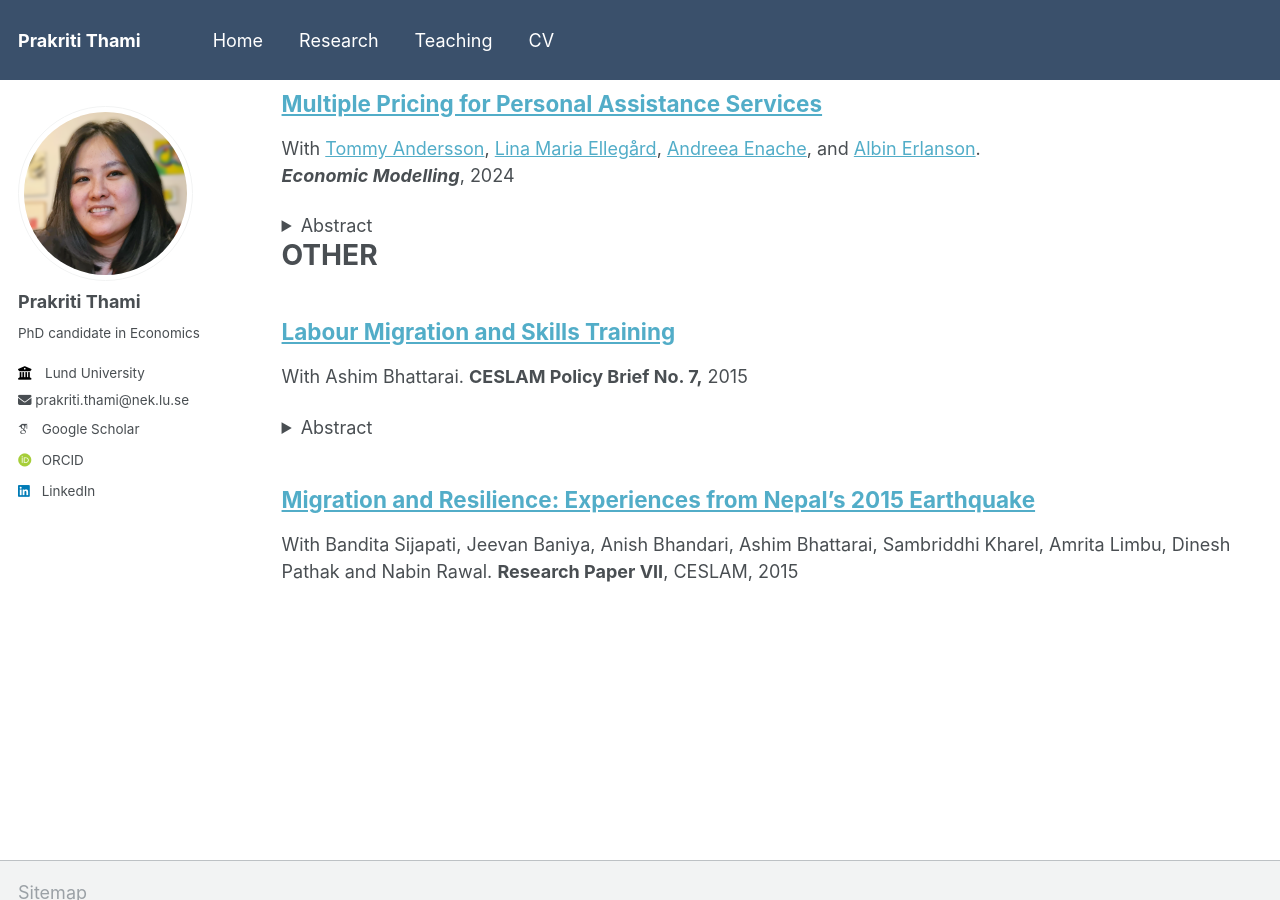
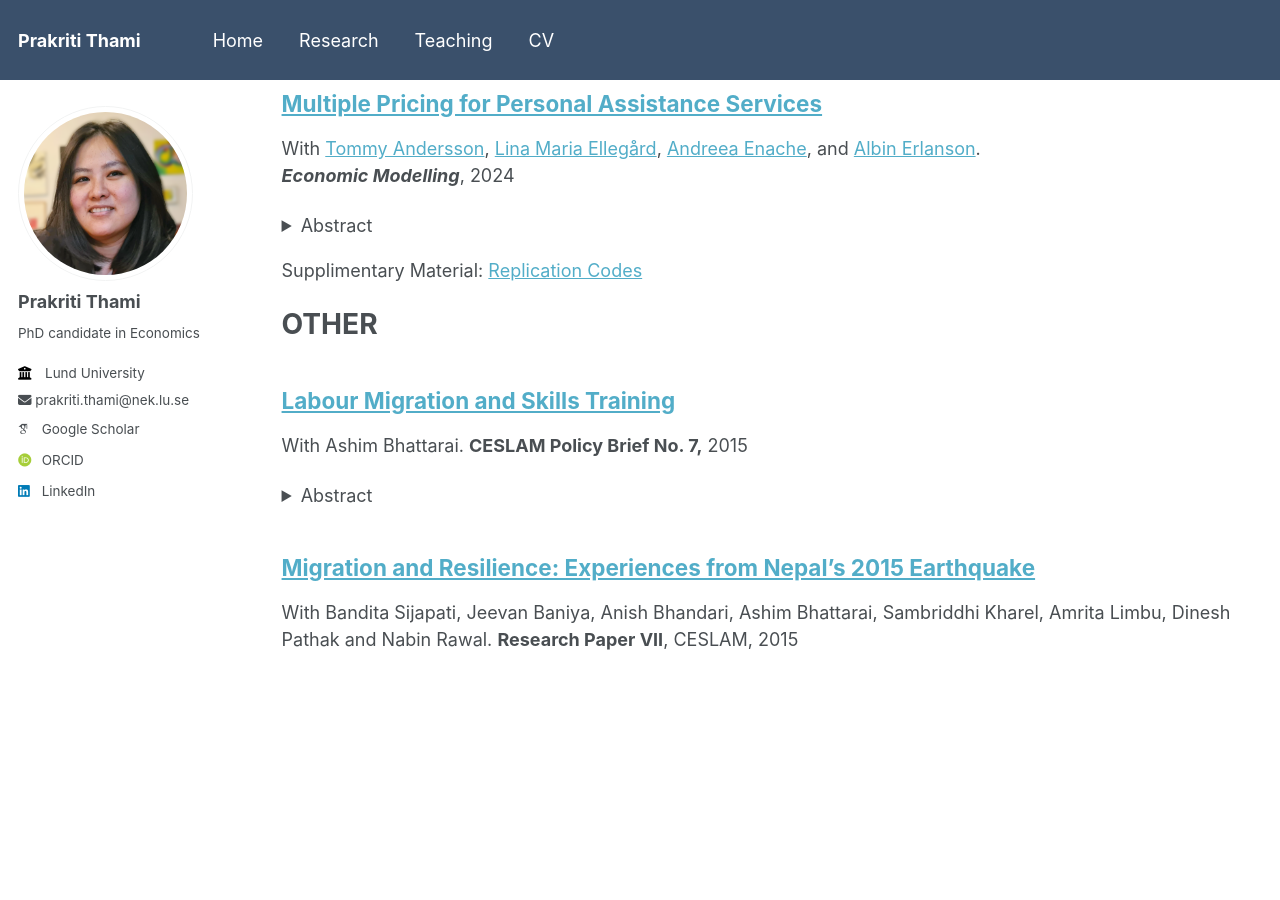
Before and after one commit to prakritithami/prakritithami.github.io, a Jekyll site: the page built from _research/papers.md, in a window 1280 px wide and 900 px high, scrolled down 543 px. Built offline with Jekyll 4.4.1, drawn with Linux system fonts in a browser that asks for light colours; some web fonts are replaced.

Commit message:
Update papers.md

```diff
--- a/_research/papers.md
+++ b/_research/papers.md
@@ -22,6 +22,7 @@ author_profile: true
   <p>ABO blood type compatibility can be exploited to attain a more equitable allocation of blood supply across patients with differing blood types. However, in a steady state, pooling procedures that seek to equalize the proportion of patients that get treated across compatible blood types could have an adverse effect on the total flow rate of treated patients. To address this issue, in this paper I derive the criteria which would ensure an efficient allocation and prove that in pairwise iterative pooling procedures as long as this efficiency criterion is satisfied in each step in which blood types are pooled, the final allocation will not be inefficient.</p>
 </details>
 
+
 # PUBLICATIONS (Peer reviewed journals)
 ## [Multiple Pricing for Personal Assistance Services](https://doi.org/10.1016/j.econmod.2024.106916)
 With <a href="https://sites.google.com/site/tommyanderssonlunduniversity/home" target="_blank">Tommy Andersson</a>, <a href="https://sites.google.com/site/linamariaellegaard" target="_blank">Lina Maria Ellegård</a>, <a href="https://sites.google.com/view/andreea-enache" target="_blank">Andreea Enache</a>, and <a href="https://erlanson.weebly.com/" target="_blank">Albin Erlanson</a>.
@@ -30,6 +31,8 @@ _**Economic Modelling**_, 2024
   <summary>Abstract</summary>
   <p>Third-party payers often reimburse health care providers based on prospectively set prices. Although a key motivation of prospective payment is to contain costs, this paper shows that this aspect crucially depends on the design of the pricing scheme due to the well-known incentives of patient selection (or “dumping”). This paper provides a general theoretical framework where heterogeneous users are served by either private for-profit or public providers, each paid an hourly compensation by a third-party payer. The private, but not the public providers may select patients. It is demonstrated that this realistic feature of the model implies that total costs depend on the number of prices. The features of the model are illustrated using the Swedish system of personal assistance services as a motivating example. Numerical results show that marginal adjustments to the current uniform pricing scheme would lead to substantial savings.</p>
 </details>
+
+Supplimentary Material: [Replication Codes](https://data.mendeley.com/datasets/rx35j3j8nr/2)
 
 # OTHER
 ## [Labour Migration and Skills Training](https://www.ceslam.org/uploads/backup/CESLAM%20Policy%20Brief%20VII_Labour%20Migration%20and%20Skills%20Training.pdf)
```
